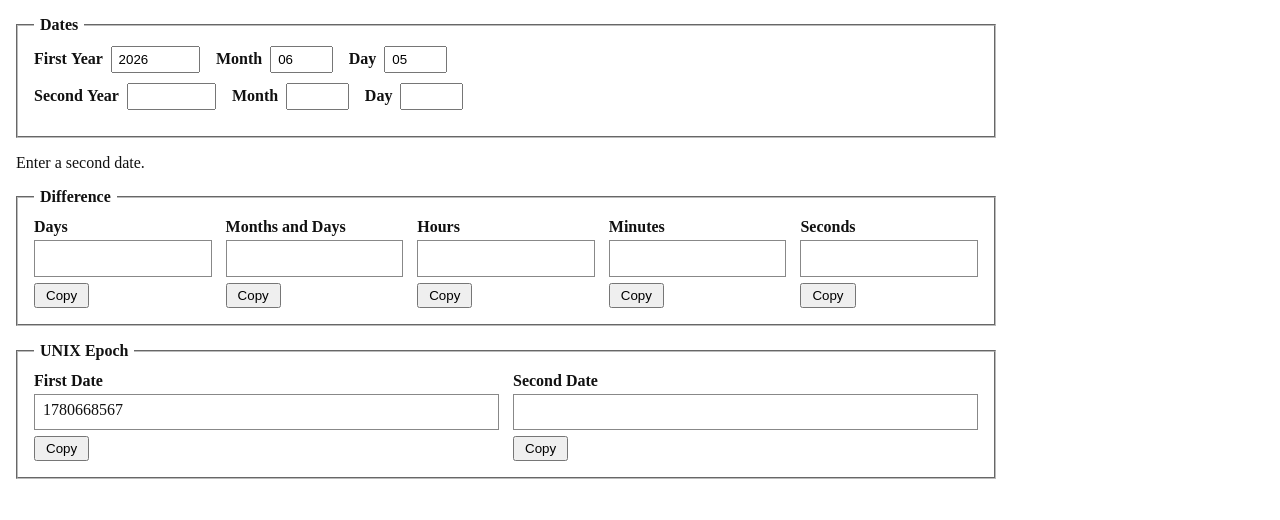
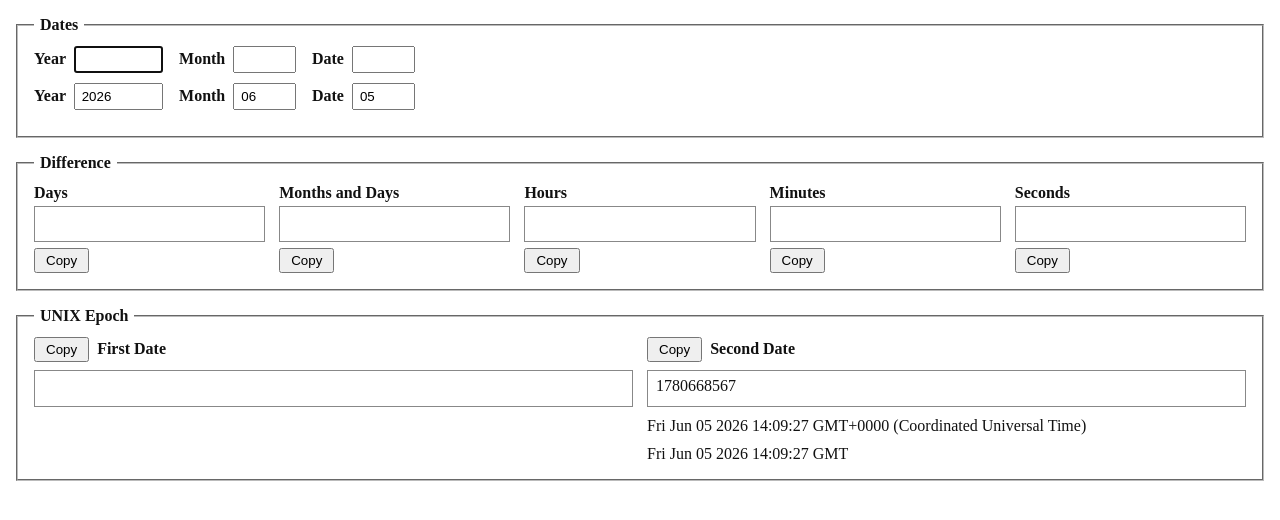
Before and after one commit to tallpants/dates, a plain HTML site: page index.html in a window 1280 px wide. Drawn offline with Linux system fonts and the light colour scheme.

Commit message:
Refine date utility layout

```diff
--- a/index.html
+++ b/index.html
@@ -9,10 +9,6 @@
       margin: 16px;
       color: #111;
       background: #fff;
-    }
-
-    main {
-      max-width: 980px;
     }
 
     fieldset {
@@ -53,6 +49,20 @@
       grid-template-columns: repeat(2, minmax(0, 1fr));
     }
 
+    .epoch-heading {
+      margin-bottom: 8px;
+      font-weight: 700;
+    }
+
+    .epoch-heading button {
+      margin: 0 8px 0 0;
+    }
+
+    .epoch-time {
+      margin-top: 10px;
+      overflow-wrap: anywhere;
+    }
+
     .output {
       min-width: 0;
     }
@@ -76,10 +86,6 @@
       cursor: pointer;
     }
 
-    #message {
-      min-height: 1.4em;
-      margin: 0 0 12px;
-    }
   </style>
 </head>
 <body>
@@ -87,20 +93,16 @@
     <fieldset>
       <legend>Dates</legend>
       <div>
-        <strong>First</strong>
-        <label>Year <input name="first-year" inputmode="numeric" autocomplete="off" maxlength="4"></label>
+        <label>Year <input name="first-year" inputmode="numeric" autocomplete="off" maxlength="4" autofocus></label>
         <label>Month <input name="first-month" inputmode="numeric" autocomplete="off" maxlength="2"></label>
-        <label>Day <input name="first-day" inputmode="numeric" autocomplete="off" maxlength="2"></label>
+        <label>Date <input name="first-day" inputmode="numeric" autocomplete="off" maxlength="2"></label>
       </div>
       <div>
-        <strong>Second</strong>
         <label>Year <input name="second-year" inputmode="numeric" autocomplete="off" maxlength="4"></label>
         <label>Month <input name="second-month" inputmode="numeric" autocomplete="off" maxlength="2"></label>
-        <label>Day <input name="second-day" inputmode="numeric" autocomplete="off" maxlength="2"></label>
+        <label>Date <input name="second-day" inputmode="numeric" autocomplete="off" maxlength="2"></label>
       </div>
     </fieldset>
-
-    <p id="message" aria-live="polite"></p>
 
     <fieldset>
       <legend>Difference</legend>
@@ -137,14 +139,22 @@
       <legend>UNIX Epoch</legend>
       <div class="outputs" id="epoch-outputs">
         <div class="output">
-          <label for="first-epoch">First Date</label>
+          <div class="epoch-heading">
+            <button type="button" data-copy="first-epoch-copy">Copy</button>First Date
+          </div>
           <output id="first-epoch"></output>
-          <button type="button" data-copy="first-epoch">Copy</button>
+          <div class="epoch-time" id="first-epoch-local"></div>
+          <div class="epoch-time" id="first-epoch-utc"></div>
+          <span id="first-epoch-copy" hidden></span>
         </div>
         <div class="output">
-          <label for="second-epoch">Second Date</label>
+          <div class="epoch-heading">
+            <button type="button" data-copy="second-epoch-copy">Copy</button>Second Date
+          </div>
           <output id="second-epoch"></output>
-          <button type="button" data-copy="second-epoch">Copy</button>
+          <div class="epoch-time" id="second-epoch-local"></div>
+          <div class="epoch-time" id="second-epoch-utc"></div>
+          <span id="second-epoch-copy" hidden></span>
         </div>
       </div>
     </fieldset>
@@ -154,7 +164,6 @@
     const dayMs = 24 * 60 * 60 * 1000;
     const fields = Array.from(document.querySelectorAll("input"));
     const copyButtons = Array.from(document.querySelectorAll("[data-copy]"));
-    const message = document.getElementById("message");
     const outputs = {
       days: document.getElementById("days"),
       monthsDays: document.getElementById("months-days"),
@@ -162,8 +171,15 @@
       minutes: document.getElementById("minutes"),
       seconds: document.getElementById("seconds"),
       firstEpoch: document.getElementById("first-epoch"),
-      secondEpoch: document.getElementById("second-epoch")
+      secondEpoch: document.getElementById("second-epoch"),
+      firstEpochLocal: document.getElementById("first-epoch-local"),
+      secondEpochLocal: document.getElementById("second-epoch-local"),
+      firstEpochUtc: document.getElementById("first-epoch-utc"),
+      secondEpochUtc: document.getElementById("second-epoch-utc"),
+      firstEpochCopy: document.getElementById("first-epoch-copy"),
+      secondEpochCopy: document.getElementById("second-epoch-copy")
     };
+    const blankEpoch = { epoch: "", local: "", utc: "" };
 
     function pad2(value) {
       return String(value).padStart(2, "0");
@@ -171,9 +187,9 @@
 
     function setToday() {
       const today = new Date();
-      document.querySelector('[name="first-year"]').value = today.getFullYear();
-      document.querySelector('[name="first-month"]').value = pad2(today.getMonth() + 1);
-      document.querySelector('[name="first-day"]').value = pad2(today.getDate());
+      document.querySelector('[name="second-year"]').value = today.getFullYear();
+      document.querySelector('[name="second-month"]').value = pad2(today.getMonth() + 1);
+      document.querySelector('[name="second-day"]').value = pad2(today.getDate());
     }
 
     function readDate(prefix) {
@@ -246,7 +262,21 @@
       return `${value} ${word}${value === 1 ? "" : "s"}`;
     }
 
-    function epochFor(date) {
+    function utcStringFor(date) {
+      const days = ["Sun", "Mon", "Tue", "Wed", "Thu", "Fri", "Sat"];
+      const months = ["Jan", "Feb", "Mar", "Apr", "May", "Jun", "Jul", "Aug", "Sep", "Oct", "Nov", "Dec"];
+
+      return [
+        days[date.getUTCDay()],
+        months[date.getUTCMonth()],
+        pad2(date.getUTCDate()),
+        date.getUTCFullYear(),
+        `${pad2(date.getUTCHours())}:${pad2(date.getUTCMinutes())}:${pad2(date.getUTCSeconds())}`,
+        "GMT"
+      ].join(" ");
+    }
+
+    function epochPartsFor(date) {
       const now = new Date();
       const withCurrentTime = new Date(
         date.year,
@@ -258,28 +288,48 @@
         now.getMilliseconds()
       );
 
-      return Math.floor(withCurrentTime.getTime() / 1000);
+      return {
+        epoch: String(Math.floor(withCurrentTime.getTime() / 1000)),
+        local: withCurrentTime.toString(),
+        utc: utcStringFor(withCurrentTime)
+      };
     }
 
-    function clearResults(text) {
-      Object.values(outputs).forEach((output) => {
-        output.textContent = "";
-      });
-      message.textContent = text;
+    function clearDifference() {
+      outputs.days.textContent = "";
+      outputs.monthsDays.textContent = "";
+      outputs.hours.textContent = "";
+      outputs.minutes.textContent = "";
+      outputs.seconds.textContent = "";
+    }
+
+    function renderEpochs(first, second) {
+      renderEpoch("first", first);
+      renderEpoch("second", second);
+    }
+
+    function renderEpoch(prefix, date) {
+      const ready = !date.invalid && !date.missing;
+      const parts = ready ? epochPartsFor(date) : blankEpoch;
+
+      outputs[`${prefix}Epoch`].textContent = parts.epoch;
+      outputs[`${prefix}EpochLocal`].textContent = parts.local;
+      outputs[`${prefix}EpochUtc`].textContent = parts.utc;
+      outputs[`${prefix}EpochCopy`].textContent = ready ? `${parts.epoch} - ${parts.local} (${parts.utc})` : "";
     }
 
     function render() {
       const first = readDate("first");
       const second = readDate("second");
+      renderEpochs(first, second);
 
       if (first.invalid || second.invalid) {
-        clearResults("Enter valid dates.");
+        clearDifference();
         return;
       }
 
       if (first.missing || second.missing) {
-        clearResults("Enter a second date.");
-        if (!first.missing) outputs.firstEpoch.textContent = epochFor(first);
+        clearDifference();
         return;
       }
 
@@ -291,9 +341,6 @@
       outputs.hours.textContent = plural(days * 24, "hour");
       outputs.minutes.textContent = plural(days * 24 * 60, "minute");
       outputs.seconds.textContent = plural(days * 24 * 60 * 60, "second");
-      outputs.firstEpoch.textContent = epochFor(first);
-      outputs.secondEpoch.textContent = epochFor(second);
-      message.textContent = "";
     }
 
     async function copyOutput(id, button) {
```
